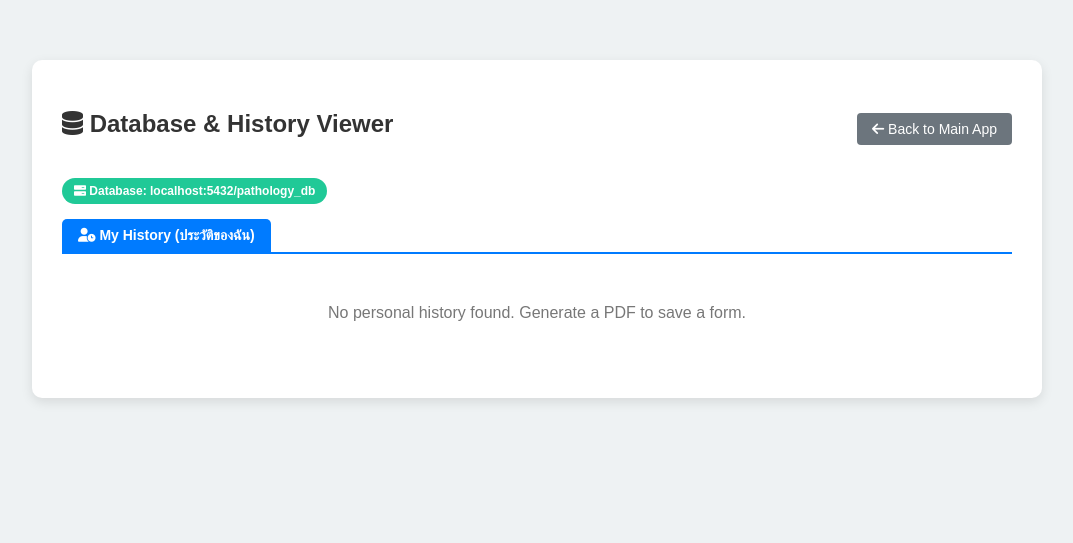
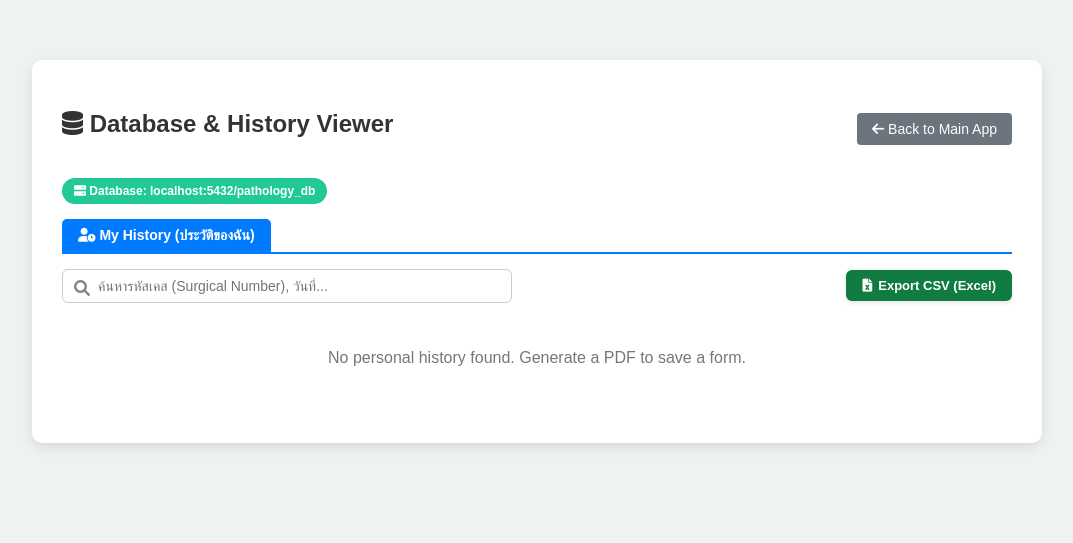
Before and after one commit to roojask/app_pathology_7-7-2569, a Flask app: page /history in a window 1280 px wide. Shown: the top 543 px of the page, without its empty margins (103-1176 px from the left). Run offline with Flask 3, Linux system fonts and the light colour scheme; the visitor is signed in with stand-in values (Sample User, id 1); data that the repository does not hold is empty.

Commit message:
Feature: Add EMA Cursor Smoothing, Instant History Search, and CSV Export

```diff
--- a/app.py
+++ b/app.py
@@ -450,6 +450,29 @@ def history():
         db_uri=db_uri
     )
 
+@app.route("/history/export_csv")
+@login_required
+def export_history_csv():
+    import csv
+    from io import StringIO
+
+    is_admin = current_user.check_is_admin
+    records = FormHistory.query.order_by(FormHistory.timestamp.desc()).all() if is_admin else FormHistory.query.filter_by(user_id=current_user.id).order_by(FormHistory.timestamp.desc()).all()
+
+    si = StringIO()
+    cw = csv.writer(si)
+    # Header
+    cw.writerow(['ID', 'Surgical Number', 'User ID', 'Date & Time (UTC+7)', 'Form Data JSON', 'Audio Filename'])
+
+    for r in records:
+        ts_str = r.timestamp.strftime("%Y-%m-%d %H:%M:%S") if r.timestamp else ""
+        cw.writerow([r.id, r.surgical_number or "Unknown", r.user_id, ts_str, r.form_data or "{}", r.audio_filename or ""])
+
+    output = make_response(si.getvalue().encode('utf-8-sig'))
+    output.headers["Content-Disposition"] = f"attachment; filename=pathology_cases_export_{datetime.datetime.now().strftime('%Y%m%d_%H%M%S')}.csv"
+    output.headers["Content-type"] = "text/csv; charset=utf-8"
+    return output
+
 @app.route("/history/load/<int:history_id>")
 @login_required
 def load_history(history_id):
--- a/templates/history.html
+++ b/templates/history.html
@@ -140,7 +140,18 @@
             {% endif %}
         </div>
 
-        <hr style="border: 0; border-top: 2px solid #007bff; margin: 0 0 20px 0;">
+        <hr style="border: 0; border-top: 2px solid #007bff; margin: 0 0 15px 0;">
+
+        <!-- Search Bar & Export CSV Action Bar -->
+        <div style="display: flex; justify-content: space-between; align-items: center; margin-bottom: 15px; gap: 10px; flex-wrap: wrap;">
+            <div style="position: relative; flex: 1; min-width: 250px; max-width: 450px;">
+                <i class="fas fa-search" style="position: absolute; left: 12px; top: 11px; color: #888;"></i>
+                <input type="text" id="history-search-input" onkeyup="filterHistoryTable()" placeholder="ค้นหารหัสเคส (Surgical Number), วันที่..." style="width: 100%; padding: 8px 12px 8px 35px; border: 1px solid #ccc; border-radius: 6px; font-size: 14px; box-sizing: border-box;">
+            </div>
+            <a href="{{ url_for('export_history_csv') }}" style="background-color: #107c41; color: white; padding: 8px 16px; border-radius: 6px; text-decoration: none; font-size: 13px; font-weight: bold; display: inline-flex; align-items: center; gap: 6px; box-shadow: 0 2px 4px rgba(0,0,0,0.1);">
+                <i class="fas fa-file-excel"></i> Export CSV (Excel)
+            </a>
+        </div>
 
         <!-- Tab 1: My History -->
         <div id="my-history" class="tab-content active">
@@ -264,6 +275,18 @@
             document.getElementById(tabId).classList.add('active');
             btn.classList.add('active');
         }
+
+        function filterHistoryTable() {
+            const input = document.getElementById('history-search-input');
+            const filter = input.value.toLowerCase().trim();
+            const activeTab = document.querySelector('.tab-content.active');
+            if (!activeTab) return;
+            const rows = activeTab.querySelectorAll('tbody tr');
+            rows.forEach(row => {
+                const text = row.innerText.toLowerCase();
+                row.style.display = text.includes(filter) ? '' : 'none';
+            });
+        }
     </script>
 
 </body>
```
Also changed, not shown: static/script.js (+38 -6 lines).
